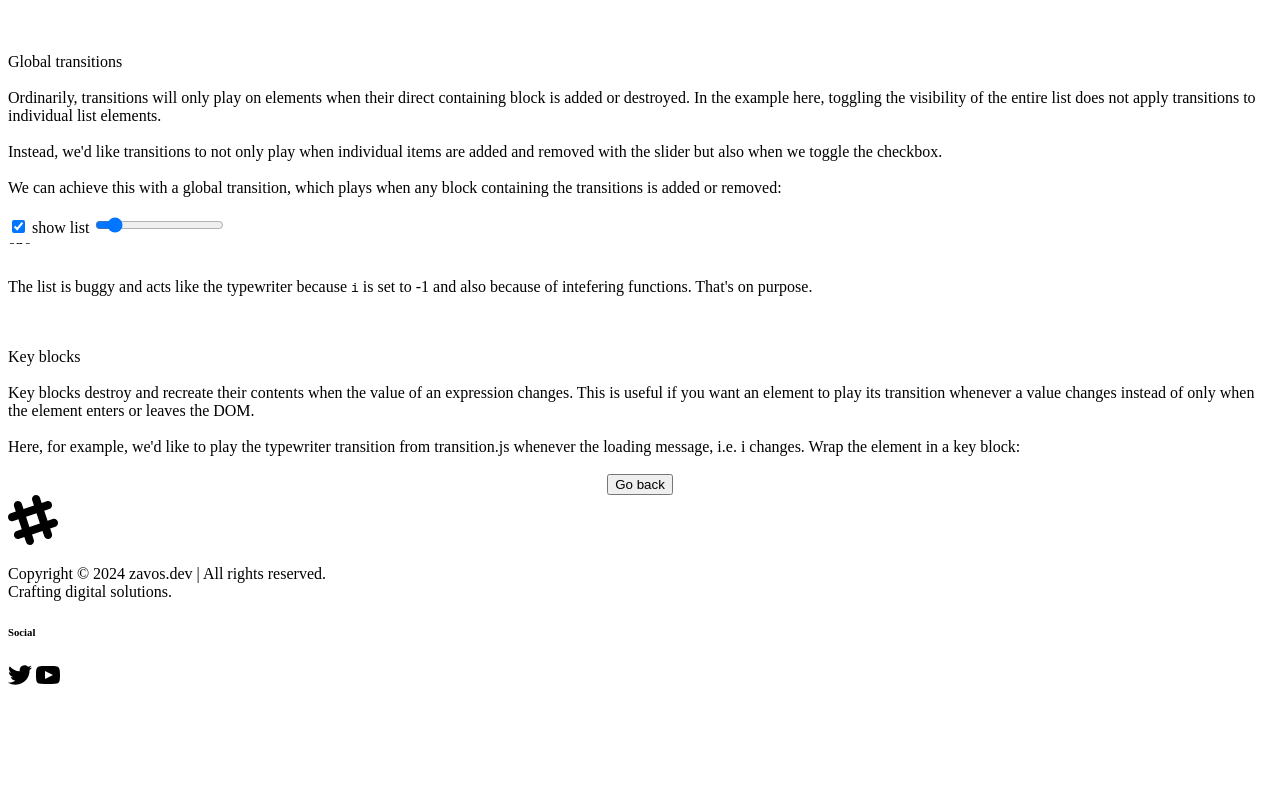
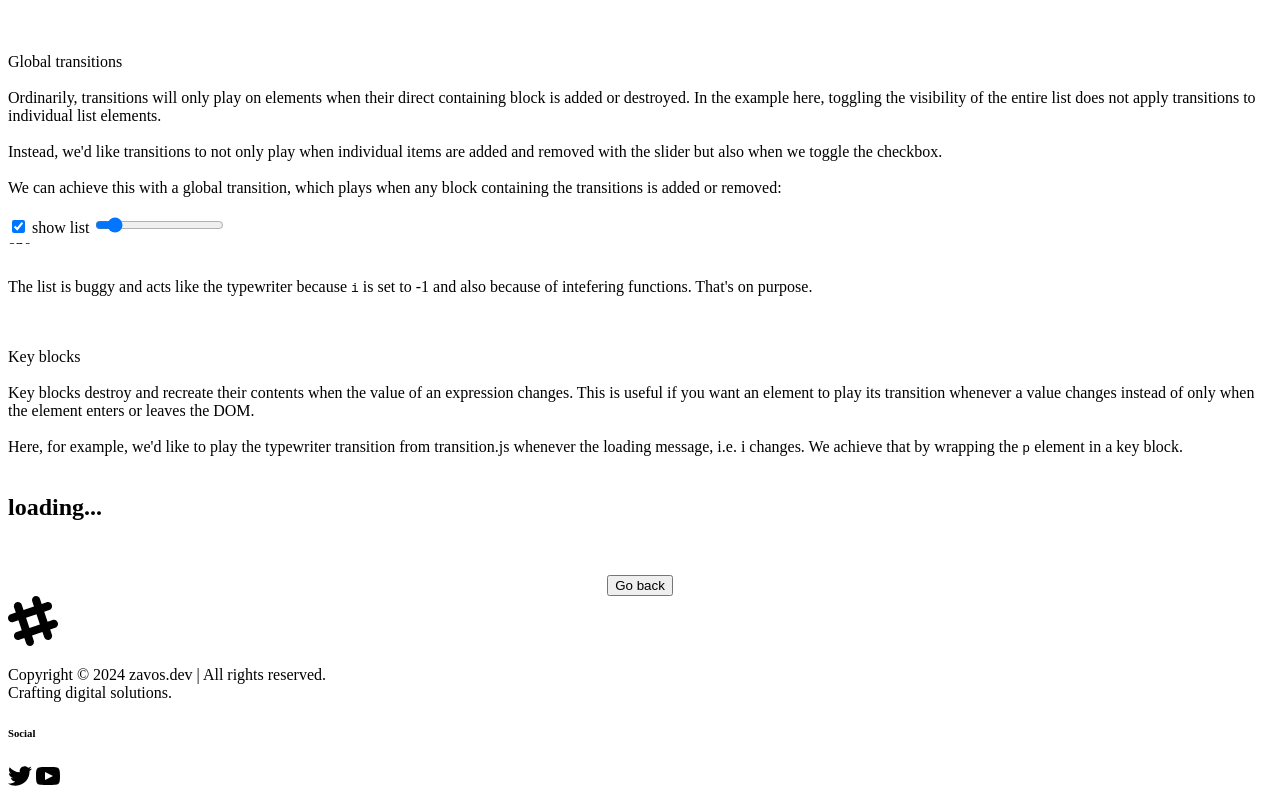
Before and after one commit to kzavos/svelte-training, a SvelteKit app: page /projects/project-9 in a window 1280 px wide. Shown: the part 1294-2094 px from the top of the page. Before the commit the page ends 1993 px from the top, so only its background shows below. Built offline with nearby package versions, Linux system fonts and the light colour scheme.

Commit message:
Add the code part of the key blocks tutorial and fix the above sentence

```diff
--- a/src/routes/projects/project-9/+page.svelte
+++ b/src/routes/projects/project-9/+page.svelte
@@ -243,10 +243,17 @@
 		<br />
 		<br />
 		Here, for example, we'd like to play the typewriter transition from transition.js whenever the loading
-		message, i.e. i changes. Wrap the element in a key block:
+		message, i.e. i changes. We achieve that by wrapping the <code>p</code> element in a key block.
 		<br />
 	</div>
 	<br />
+	<h1>loading...</h1>
+	<br />
+	{#key i}
+		<p in:typewriter={{ speed: 10 }}>
+			{messages[i] || ''}
+		</p>
+	{/key}
 </article>
 
 <style>
```
